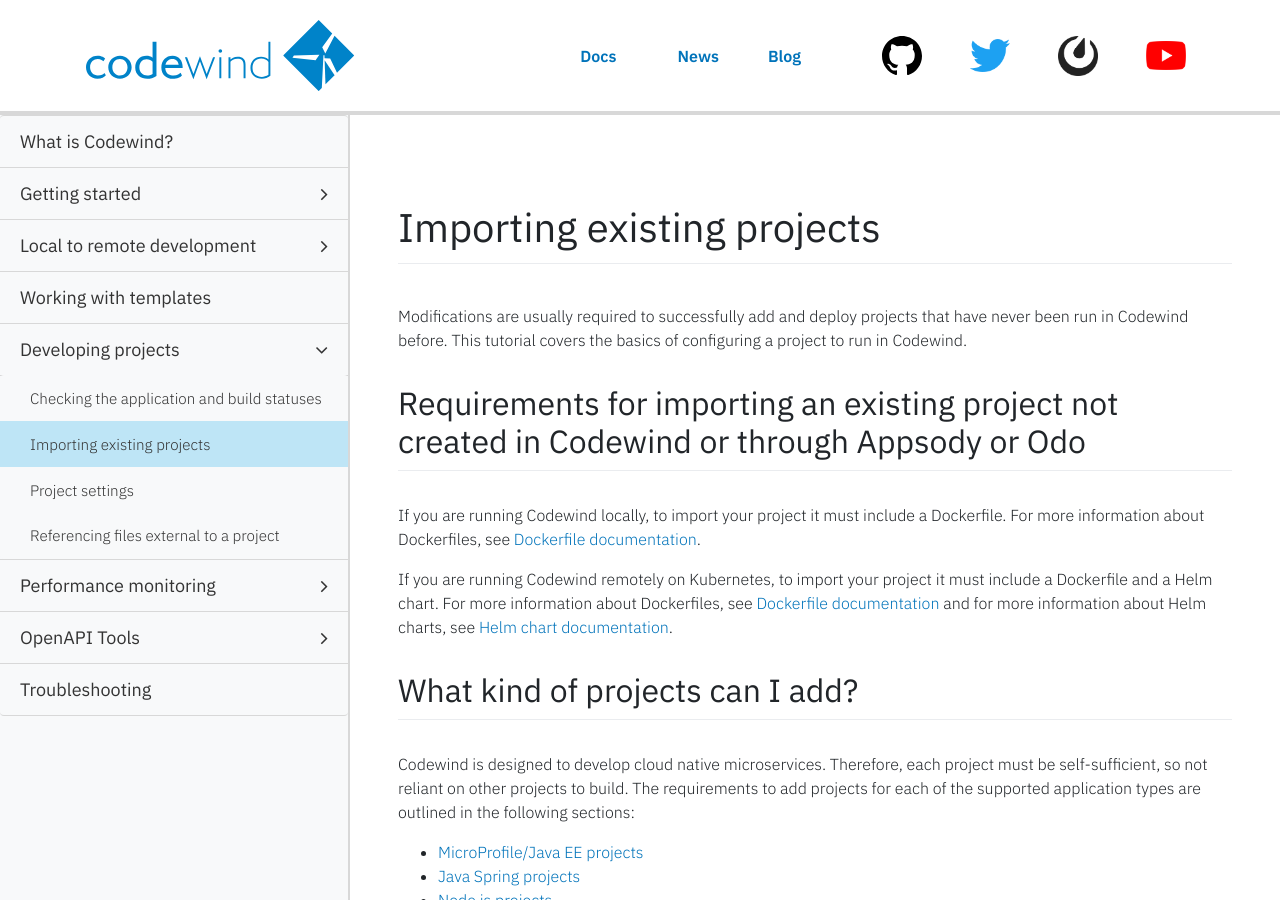
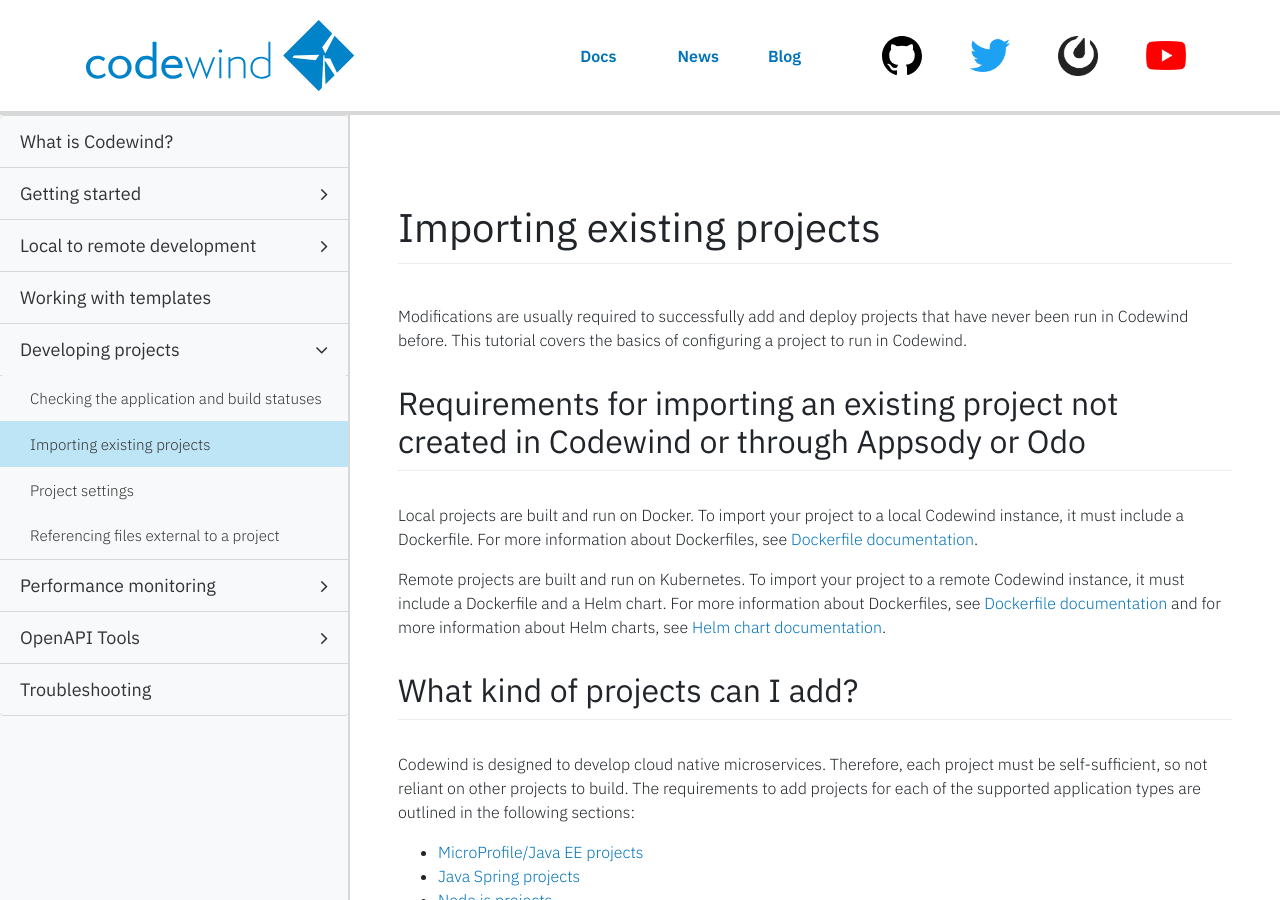
Before and after one commit to eclipse-archived/codewind-docs, a Jekyll site: the page built from docs/_documentations/importing-existing-projects.md, in a window 1280 px wide and 900 px high. Built offline with Jekyll 4.4.1, drawn with Linux system fonts in a browser that asks for light colours; nearby versions of some CDN libraries; comment, search, counter and statistics services are not loaded.

Commit message:
Review comments
Signed-off-by: micgibso <MICGIBSO@uk.ibm.com>

```diff
--- a/docs/_documentations/importing-existing-projects.md
+++ b/docs/_documentations/importing-existing-projects.md
@@ -16,9 +16,9 @@ Modifications are usually required to successfully add and deploy projects that
 
 ## Requirements for importing an existing project not created in Codewind or through Appsody or Odo
 
-If you are running Codewind locally, to import your project it must include a Dockerfile. For more information about Dockerfiles, see [Dockerfile documentation](https://docs.docker.com/engine/reference/builder/).
+Local projects are built and run on Docker. To import your project to a local Codewind instance, it must include a Dockerfile. For more information about Dockerfiles, see [Dockerfile documentation](https://docs.docker.com/engine/reference/builder/).
 
-If you are running Codewind remotely on Kubernetes, to import your project it must include a Dockerfile and a Helm chart. For more information about Dockerfiles, see [Dockerfile documentation](https://docs.docker.com/engine/reference/builder/) and for more information about Helm charts, see [Helm chart documentation](https://helm.sh/docs/topics/charts/).
+Remote projects are built and run on Kubernetes. To import your project to a remote Codewind instance, it must include a Dockerfile and a Helm chart. For more information about Dockerfiles, see [Dockerfile documentation](https://docs.docker.com/engine/reference/builder/) and for more information about Helm charts, see [Helm chart documentation](https://helm.sh/docs/topics/charts/).
 
 ## What kind of projects can I add?
 
```
